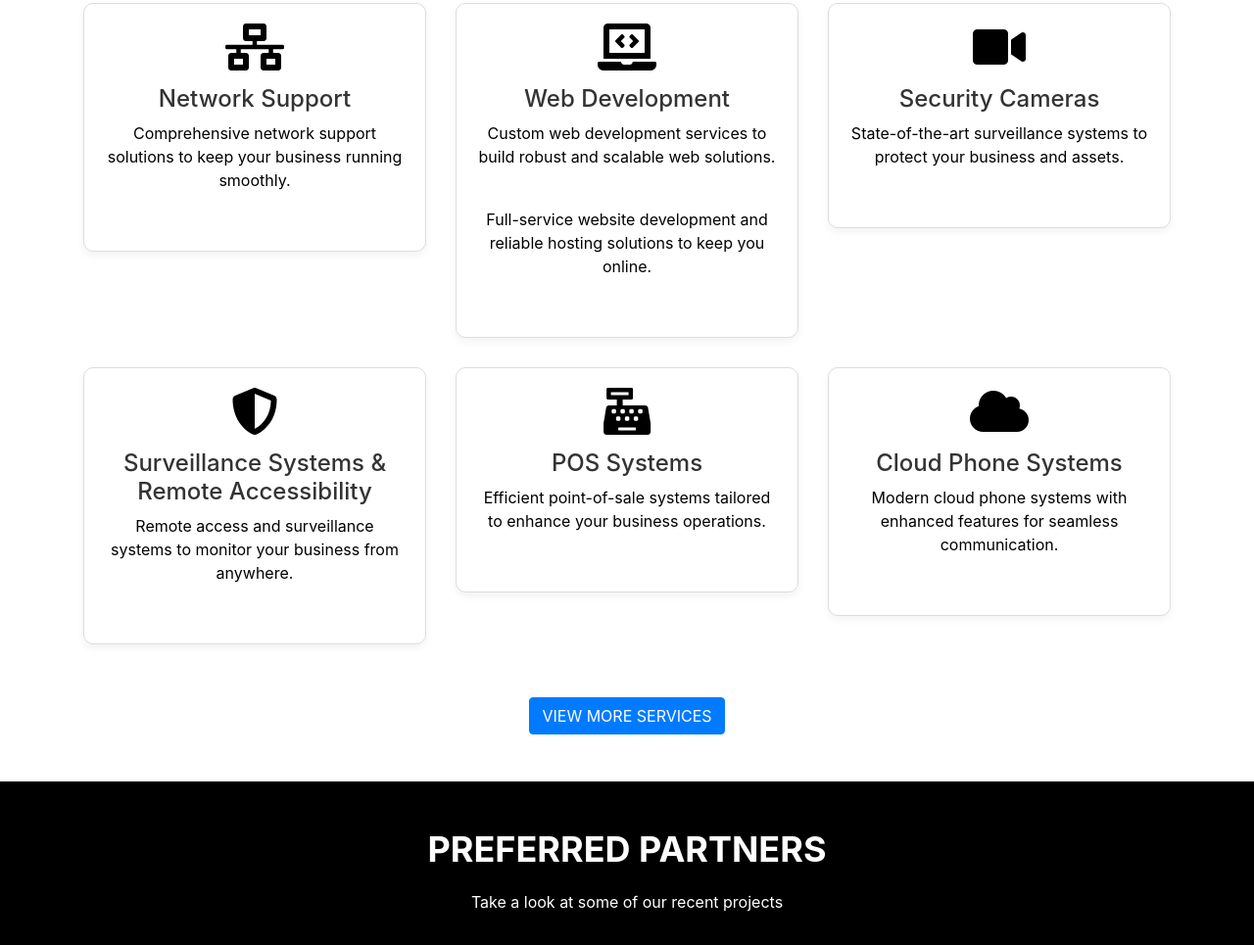
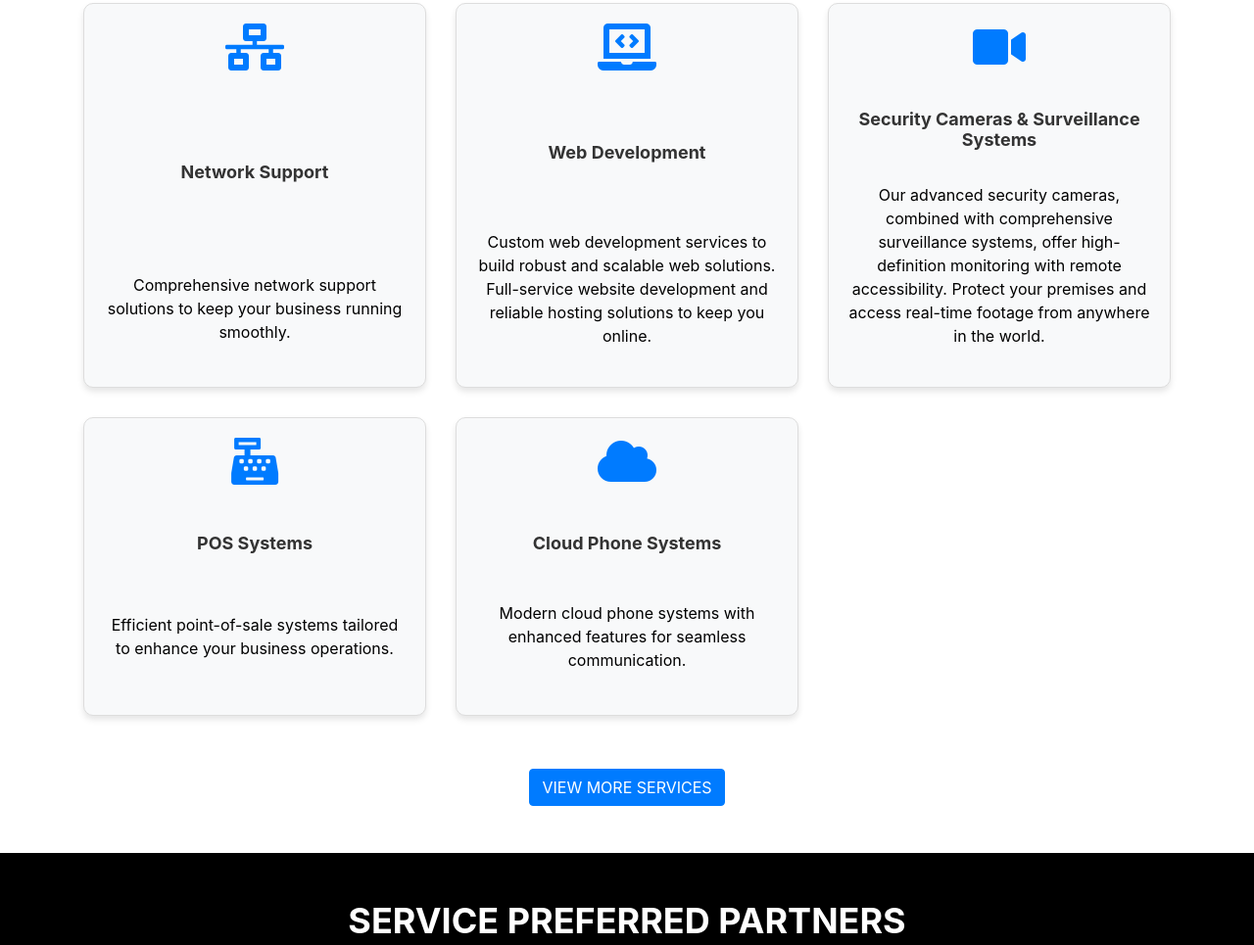
Before and after one commit to Harsh-Panchal-21/kingtechinc, a plain HTML site: page index.html in a window 1280 px wide. Shown: the part 1323-2288 px from the top of the page at 98% size. Drawn offline with nearby package versions, Linux system fonts and the light colour scheme.

Commit message:
Update index.html

```diff
--- a/index.html
+++ b/index.html
@@ -15,6 +15,62 @@
 
     <!-- Custom CSS -->
     <link rel="stylesheet" href="css/style.css">
+
+    <style>
+        .service_card {
+            display: flex;
+            flex-direction: column;
+            align-items: center;
+            justify-content: space-between;
+            text-align: center;
+            padding: 20px;
+            background-color: #f8f9fa;
+            border: 1px solid #ddd;
+            border-radius: 10px;
+            height: 100%;
+            box-shadow: 0 4px 6px rgba(0, 0, 0, 0.1);
+            transition: transform 0.3s ease-in-out;
+        }
+
+            .service_card i {
+                color: #007bff;
+                margin-bottom: 15px;
+            }
+
+            .service_card h4 {
+                font-size: 18px;
+                font-weight: 700;
+                margin-bottom: 10px;
+                min-height: 60px; /* Ensures titles have the same height */
+                display: flex;
+                align-items: center;
+                justify-content: center;
+            }
+
+            .service_card p {
+                font-size: 16px;
+                margin-bottom: 20px;
+                min-height: 80px; /* Ensures descriptions have the same height */
+                display: flex;
+                align-items: center;
+                justify-content: center;
+            }
+
+            .service_card:hover {
+                transform: translateY(-5px);
+            }
+
+        .services_section .row {
+            display: flex;
+            flex-wrap: wrap;
+        }
+
+        .services_section .col-md-4 {
+            display: flex;
+            margin-bottom: 30px;
+        }
+
+    </style>
 </head>
 
 <body>
@@ -25,7 +81,7 @@
                 <a class="navbar-brand" href="#">
                     <!-- Replace 'images/logo.png' with the actual path to your logo image -->
                     <!--<img src="images/logo.png" alt="King Tech Inc Logo" style="height: 40px; width: auto; vertical-align: middle;">-->
-                    <span class="ml-2">King Tech Inc</span>
+                    <span class="ml-2">KingTech INC</span>
                 </a>
 
                 <button class="navbar-toggler" type="button" data-toggle="collapse" data-target="#navbarNav" aria-controls="navbarNav" aria-expanded="false" aria-label="Toggle navigation">
@@ -38,11 +94,10 @@
                         <li class="nav-item active"><a class="nav-link" href="#">Home</a></li>
                         <li class="nav-item"><a class="nav-link" href="#about">About</a></li>
                         <li class="nav-item"><a class="nav-link" href="#services">Services</a></li>
-                        <li class="nav-item"><a class="nav-link" href="#portfolio">Portfolio</a></li>
+                        <li class="nav-item"><a class="nav-link" href="#portfolio"> PARTNERS</a></li>
                         <li class="nav-item"><a class="nav-link" href="#contact">Contact</a></li>
                         <li class="nav-item"><a class="nav-link" href="ads.html">Flyers</a></li>
-                        <li class="nav-item"><a class="nav-link" href="appointment.html"> Appoinment</a></li>
-                        <li class="nav-item"><a class="nav-link" href="careers.html">Careers   </a></li>
+                         <li class="nav-item"><a class="nav-link" href="careers.html">Careers   </a></li>
 
 
 
@@ -57,7 +112,7 @@
     <!-- Hero Section -->
     <section class="hero_area">
         <div class="hero_content">
-            <h1>Welcome to King Tech Inc</h1>
+            <h1>Welcome to KingTech INC</h1>
             <p>Your Trusted Partner for IT Solutions</p>
             <a href="#contact" class="btn btn-outline-light">Contact Us</a>
         </div>
@@ -100,25 +155,17 @@
                     <div class="service_card">
                         <i class="fas fa-laptop-code fa-3x"></i>
                         <h4>Web Development</h4>
-                        <p>Custom web development services to build robust and scalable web solutions.</p>
-                        <p>Full-service website development and reliable hosting solutions to keep you online.</p>
-
+                        <p>Custom web development services to build robust and scalable web solutions.<br /> Full-service website development and reliable hosting solutions to keep you online.</p>
                     </div>
                 </div>
                 <div class="col-md-4">
                     <div class="service_card">
                         <i class="fas fa-video fa-3x"></i>
-                        <h4>Security Cameras</h4>
-                        <p>State-of-the-art surveillance systems to protect your business and assets.</p>
+                        <h4>Security Cameras & Surveillance Systems</h4>
+                        <p>Our advanced security cameras, combined with comprehensive surveillance systems, offer high-definition monitoring with remote accessibility. Protect your premises and access real-time footage from anywhere in the world.</p>
                     </div>
                 </div>
-                <div class="col-md-4">
-                    <div class="service_card">
-                        <i class="fas fa-shield-alt fa-3x"></i>
-                        <h4>Surveillance Systems & Remote Accessibility</h4>
-                        <p>Remote access and surveillance systems to monitor your business from anywhere.</p>
-                    </div>
-                </div>
+
 
                 <div class="col-md-4">
                     <div class="service_card">
@@ -148,9 +195,8 @@
     <section id="portfolio" class="portfolio_section py-5">
         <div class="container">
             <div class="text-center mb-5">
-                <h2>PREFERRED PARTNERS</h2>
-                <p>Take a look at some of our recent projects</p>
-            </div>
+                <h2>SERVICE PREFERRED PARTNERS</h2>
+             </div>
             <div class="row justify-content-center">
                 <div class="col-md-3 col-sm-4 col-6 mb-4">
                     <div class="partner_logo">
@@ -174,14 +220,10 @@
                 </div>
                 <div class="col-md-3 col-sm-4 col-6 mb-4">
                     <div class="partner_logo">
-                        <img src="images/FirstData.png" class="img-fluid" alt="Partner Logo">
+                        <img src="images/logo.png" class="img-fluid" alt="Partner Logo">
                     </div>
                 </div>
-                <div class="col-md-3 col-sm-4 col-6 mb-4">
-                    <div class="partner_logo">
-                        <img src="images/clover.png" class="img-fluid" alt="Partner Logo">
-                    </div>
-                </div>
+
                 <div class="col-md-3 col-sm-4 col-6 mb-4">
                     <div class="partner_logo">
                         <img src="images/webrootlogo.png" class="img-fluid" alt="Partner Logo">
@@ -231,7 +273,7 @@
                 <!-- About Section -->
                 <div class="col-md-4">
                     <h5>About King Tech</h5>
-                    <p>King Technology provides top-notch IT services, from network support to custom software development, to businesses of all sizes.</p>
+                    <p>King Technology provides professional IT services, from network support to custom software development, to businesses of all sizes.</p>
                     <ul class="social_links list-inline mt-3">
                         <li class="list-inline-item"><a href="#" class="text-white"><i class="fab fa-facebook-f"></i></a></li>
                         <li class="list-inline-item"><a href="#" class="text-white"><i class="fab fa-twitter"></i></a></li>
```
